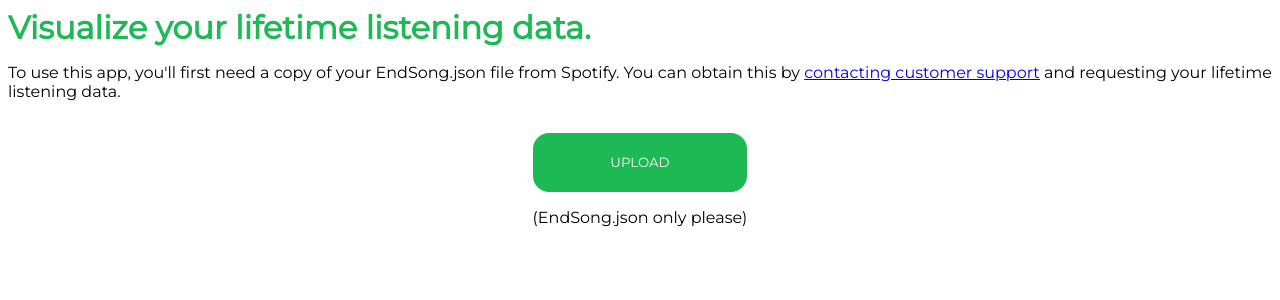
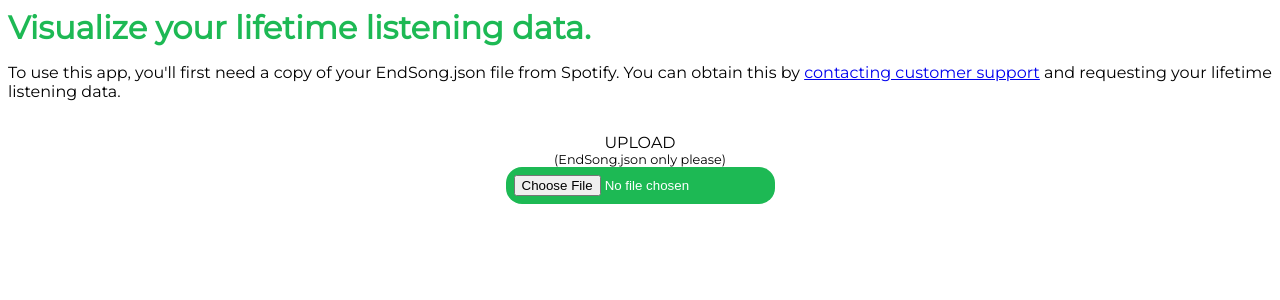
Before and after one commit to dylankershaw/spotify-life-in-review, a Next.js app: page / in a window 1280 px wide. Shown: the top 300 px of the page. Built offline with nearby package versions, Linux system fonts and the light colour scheme.

Commit message:
increase test coverage to 95%
and remove react-dropzone

```diff
--- a/package.json
+++ b/package.json
@@ -13,8 +13,7 @@
     "chart.js": "^2.9.3",
     "next": "9.2.2",
     "react": "16.13.0",
-    "react-dom": "16.13.0",
-    "react-dropzone": "^10.2.1"
+    "react-dom": "16.13.0"
   },
   "devDependencies": {
     "@testing-library/jest-dom": "^5.1.1",
--- a/src/components/FileUploader.tsx
+++ b/src/components/FileUploader.tsx
@@ -1,5 +1,4 @@
 import React, {useCallback} from 'react';
-import {useDropzone} from 'react-dropzone';
 import {Song} from '../Types';
 
 import {breakpoints, colors} from '../theme';
@@ -9,7 +8,7 @@
 }
 
 const FileUploader: React.FC<Props> = ({setSongData}) => {
-  const onDrop = useCallback(([file]) => {
+  const handleDrop = useCallback(e => {
     const reader = new FileReader();
 
     reader.onload = () => {
@@ -23,24 +22,21 @@
       setSongData(songs);
     };
 
-    reader.readAsText(file);
+    reader.readAsText(e.target.files[0]);
   }, []);
-
-  const {getRootProps, getInputProps} = useDropzone({onDrop, accept: 'application/json, .json'});
 
   return (
     <div className='container'>
-      <button {...getRootProps()}>
-        <input {...getInputProps()} />
-        <p>UPLOAD</p>
-      </button>
-      <p>(EndSong.json only please)</p>
+      <label htmlFor='upload-input'>UPLOAD</label>
+      <span className='small-text'>(EndSong.json only please)</span>
+      <input id='upload-input' type='file' accept='application/json,.json' onChange={handleDrop} />
       <style jsx>
         {`
           .container {
+            align-items: center;
             display: flex;
             flex-direction: column;
-            margin: 0 auto;
+            margin: 2rem auto 0;
             width: fit-content;
           }
 
@@ -48,13 +44,16 @@
             margin: initial;
           }
 
-          button {
+          input {
             background: ${colors.green};
             border: none;
             border-radius: 1rem;
             color: white;
-            margin-top: 2rem;
             padding: 0.5rem;
+          }
+
+          .small-text {
+            font-size: 0.8rem;
           }
         `}
       </style>
```
Also changed, not shown: 2 other files (tests, documents, lock files or other folders).
